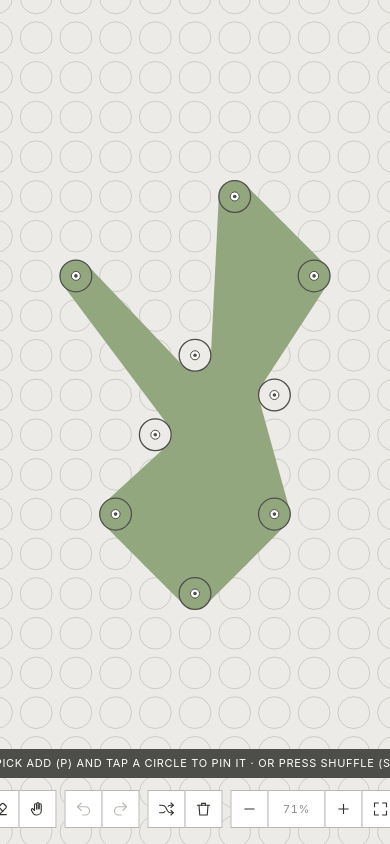
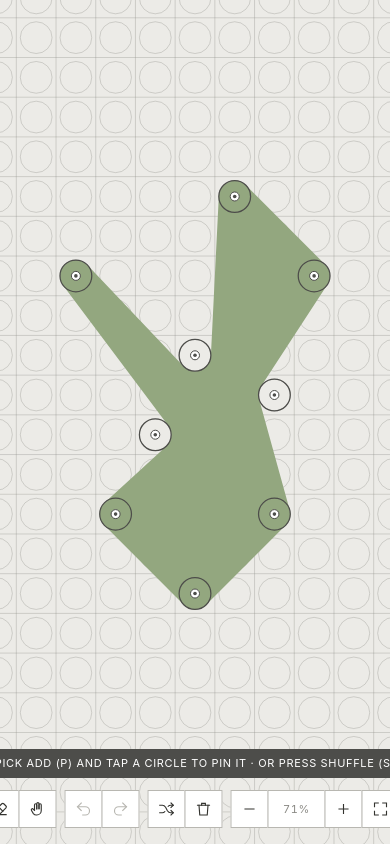
Before and after one commit to rosstopherkeen/rbg-armin, a plain HTML site: page index.html in a window 390 px wide. Drawn offline with Linux system fonts and the light colour scheme.

Commit message:
feat(rubber-band): draw each lattice's cells behind the circles
Square cells, brick rows for triangle and hex, rings and spokes for
radial. Hairlines halfway between circle centres, turning with the
grid's rotation. The "Grid" toggle shows or hides circles and cells.

Co-Authored-By: Claude Opus 5.5 <noreply@anthropic.com>

```diff
--- a/index.html
+++ b/index.html
@@ -744,7 +744,9 @@ function draw(){
   if(R.showNodes){
     ctx.lineWidth=hair;
     /* construction hairlines: garden-city's edge grey, kept faint */
-    ctx.strokeStyle="rgba(138,137,132,.32)";ctx.stroke(rings);
+    ctx.strokeStyle="rgba(138,137,132,.32)";
+    if(stride===1)ctx.stroke(cellPath(a,b));
+    ctx.stroke(rings);
     ctx.fillStyle="rgba(138,137,132,.45)";ctx.fill(dots);
     ctx.save();ctx.setLineDash([3/z,3/z]);ctx.strokeStyle="rgba(138,137,132,.14)";ctx.stroke(dropped);ctx.restore();
   }
@@ -821,6 +823,44 @@ function draw(){
   paintStatus();
 }
 /* only things worth telling someone, in plain words */
+/* the cell each circle sits in, drawn between circle centres in the lattice's own
+   frame (so it turns with Rotation): square cells, brick rows where rows are
+   staggered (triangle, hex), rings and spokes for radial. Jitter moves circles,
+   not cells: the cells are the module. */
+function cellPath(a,b){
+  const g=S.grid, sp=g.sp, h=rowH(), P=new Path2D();
+  const ang=g.rot*Math.PI/180, c=Math.cos(-ang), s=Math.sin(-ang);
+  const cs=[[a.x,a.y],[b.x,a.y],[a.x,b.y],[b.x,b.y]].map(([x,y])=>({x:x*c-y*s,y:x*s+y*c}));
+  const rc=Math.cos(ang), rs=Math.sin(ang);
+  const T=(x,y)=>[x*rc-y*rs,x*rs+y*rc];                     /* lattice frame -> canvas */
+  const seg=(x0,y0,x1,y1)=>{const p=T(x0,y0),q=T(x1,y1);P.moveTo(p[0],p[1]);P.lineTo(q[0],q[1]);};
+  if(g.lattice==="radial"){
+    const n=Math.max(3,g.spokes|0);
+    const dmax=Math.max(...cs.map(p=>Math.hypot(p.x,p.y)));
+    const dx=Math.max(a.x,0,-b.x), dy=Math.max(a.y,0,-b.y);
+    const r0=Math.max(0,Math.floor(Math.hypot(dx,dy)/sp)-1), r1=Math.ceil(dmax/sp)+1;
+    for(let r=r0;r<=r1;r++){
+      const R=(r+0.5)*sp;P.moveTo(R,0);P.arc(0,0,R,0,TAU);    /* ring between ring r and r+1 */
+      if(r<1)continue;
+      const off=r*g.stagger*TAU/n;
+      for(let k=0;k<n;k++){                                    /* spokes between neighbours on ring r */
+        const t2=(k+0.5)/n*TAU+off+ang, ca=Math.cos(t2), sa=Math.sin(t2);
+        P.moveTo((r-0.5)*sp*ca,(r-0.5)*sp*sa);P.lineTo(R*ca,R*sa);
+      }
+    }
+    return P;
+  }
+  const st=g.lattice==="square"?g.stagger:(g.stagger||0.5);
+  const bx0=Math.min(...cs.map(p=>p.x))-sp, bx1=Math.max(...cs.map(p=>p.x))+sp;
+  const by0=Math.min(...cs.map(p=>p.y))-h, by1=Math.max(...cs.map(p=>p.y))+h;
+  const r0=Math.floor(by0/h), r1=Math.ceil(by1/h), c0=Math.floor(bx0/sp)-1, c1=Math.ceil(bx1/sp)+1;
+  for(let r=r0;r<=r1;r++){
+    const y=(r-0.5)*h;seg(bx0,y,bx1,y);                       /* the line above row r */
+    const o=st*mod(r,2);
+    for(let k=c0;k<=c1;k++){const x=(k+0.5+o)*sp;seg(x,y,x,y+h);}
+  }
+  return P;
+}
 function paintStatus(){
   const msg=[];
   if(SOL&&SOL.bad)msg.push(SOL.bad===1?"Two pins are too close to join (red dashed line). Move them apart or make one smaller."
@@ -1090,7 +1130,7 @@ function buildPanels(){
   }
 
   sub("Show");
-  adv.appendChild(chkRow("Canvas",chkCtl("Grid circles","render.showNodes"),chkCtl("Pin numbers","render.showIndex")));
+  adv.appendChild(chkRow("Canvas",chkCtl("Grid","render.showNodes"),chkCtl("Pin numbers","render.showIndex")));
   adv.appendChild(chkRow("Mask",chkCtl("Mask image","render.showGhost")));
 
   sub("Export");
```
